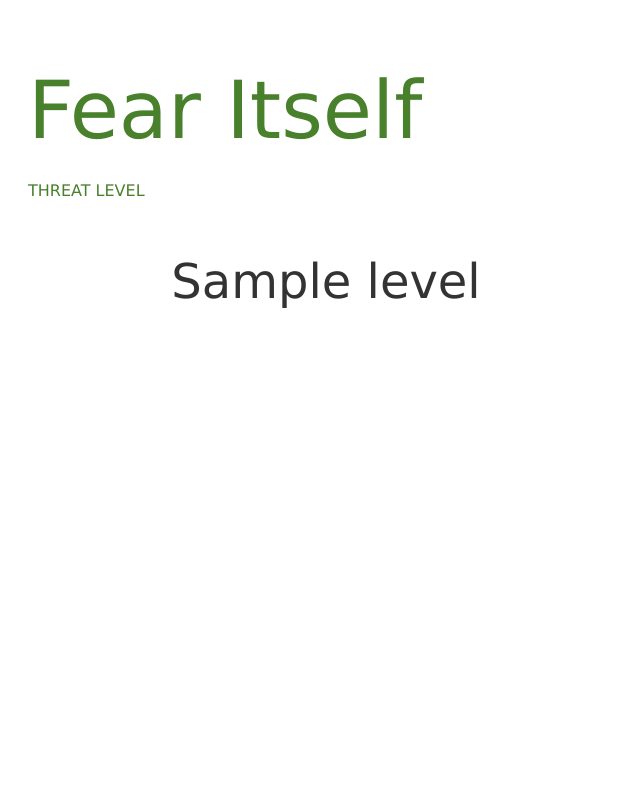
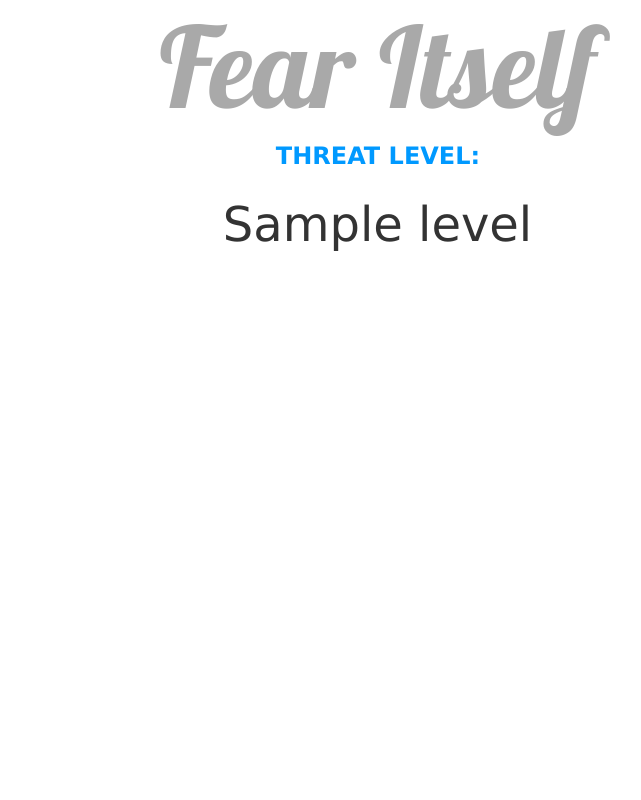
Before and after one commit to gareth-lloyd/fearitself, a Django app: template templates/fear.html in a window 1280 px wide. Shown: the whole page, without its empty margins (262-903 px from the left). Run offline with Django 3.2, Linux system fonts and the light colour scheme; the template is opened without the code that fills it: most values are stand-ins (such as "Sample title", 1, 10 or a date in 2020).

Commit message:
pretty it up

```diff
--- a/assets/main.css
+++ b/assets/main.css
@@ -3,6 +3,7 @@ body {
     color: #333;
     font: 1em verdana, arial, helvetica, sans-serif;
 	margin: 0;
+    text-align: center;
 }
 a:link, a:visited, a:hover {
     color: #666;
@@ -13,11 +14,8 @@ a:link, a:visited, a:hover {
 width: 700px;
 margin: 0 auto;
 }
-h1 {
-    color: #48802c;
-    font-weight: normal;
-    font-size: 16px;
-    margin: .8em 0 .3em 0;
+h2 {
+    color: #09F;
 }
 h3 {
 	margin: 0 0 .4em;
@@ -26,7 +24,20 @@ ul {
     padding-left: 15px;
 }
 #main_title {
-    font-size: 5em;
+    font-size: 7em;
+    font-family: 'Lobster', serif;
+    font-style: normal;
+    font-weight: 500;
+    text-shadow: none;
+    text-decoration: none;
+    text-transform: none;
+    letter-spacing: 0em;
+    word-spacing: 0em;
+    line-height: 1em;
+    color: darkgrey;
+    padding: 0px;
+    margin: 0px;
+    margin-top: 10px;
 }
 
 #id_text{
@@ -36,32 +47,39 @@ heigh:500px;
  * fear levels
  * ************/
 .fearlevel {
-    width:500px;
+    width:675px;
     font-size: 3em;
     text-align: center;
-padding: 1em;
+padding: 0.25em;
+padding-top: 0.125em;
+padding-bottom: 0.125em;
 }
 .fearlevel_blue{
 background:#336699;
+color: #eee;
 }
 .fearlevel_green{
 background:#339933;
+color: lightgrey;
 }
 .fearlevel_yellow{
 background:#ffff33;
+color: #333;
 }
 .fearlevel_orange{
 background:#ff9900;
+color: lightgrey;
 }
 .fearlevel_red{
 background:#cc0000;
+color: #eee;
 }
 .active_True{
-border: solid #000000;
-border-width: .5em;
+border: solid #09F;
+border-width: .125em;
 }
 .active_False{
-margin: 0 .5em 0 .5em;
+margin: 0 .125em 0 .125em;
 }
 
 /**************
--- a/templates/base.html
+++ b/templates/base.html
@@ -1,5 +1,6 @@
 <html>
 <head>
+<link  href="//fonts.googleapis.com/css?family=Lobster:regular" rel="stylesheet" type="text/css" >
 <link rel="stylesheet" href="/assets/main.css" />
 
 </head>
--- a/templates/fear.html
+++ b/templates/fear.html
@@ -1,7 +1,7 @@
 {% extends "base.html" %}
 
 {% block content %}
-<h1>THREAT LEVEL</h1>
+<h2>THREAT LEVEL:</h2>
 <div id="fearmeter">
 {% for level in levels %}
 
```
Also changed, not shown: stories/views.py (+5 -5 lines).
